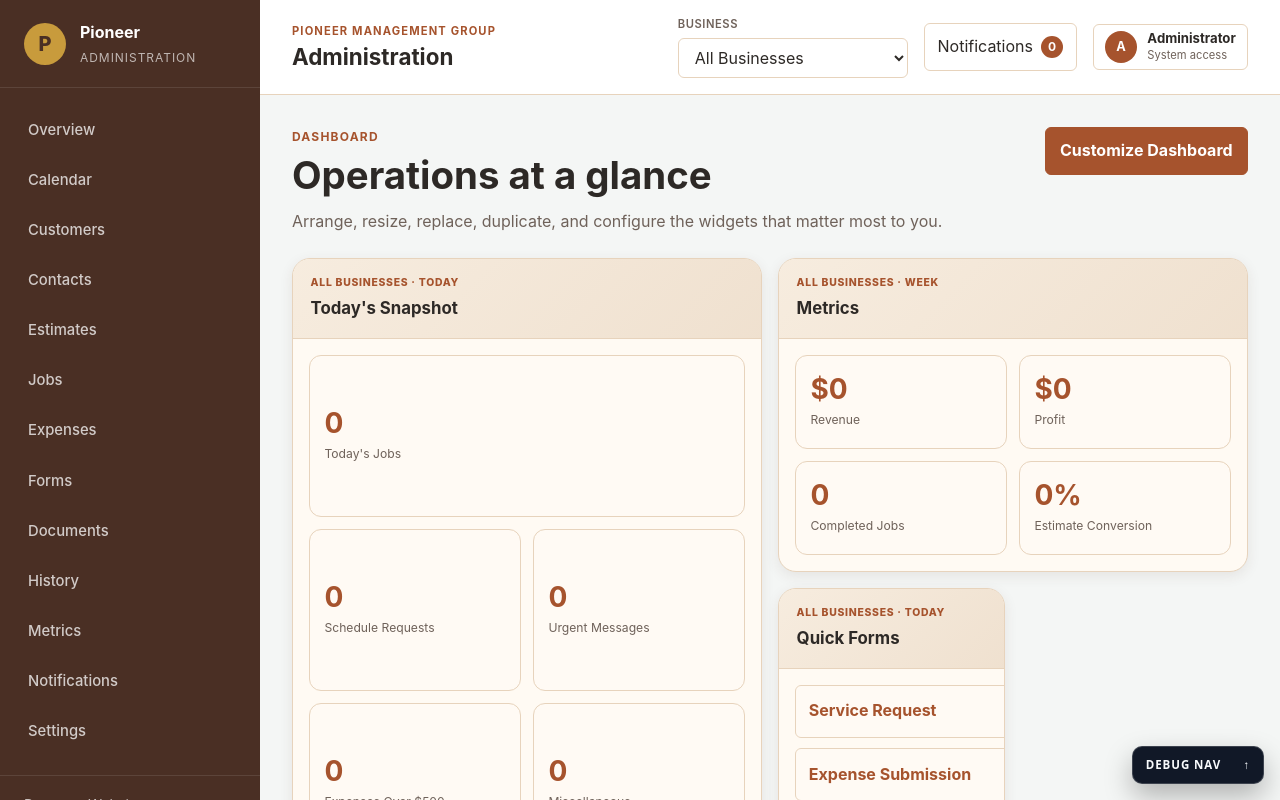
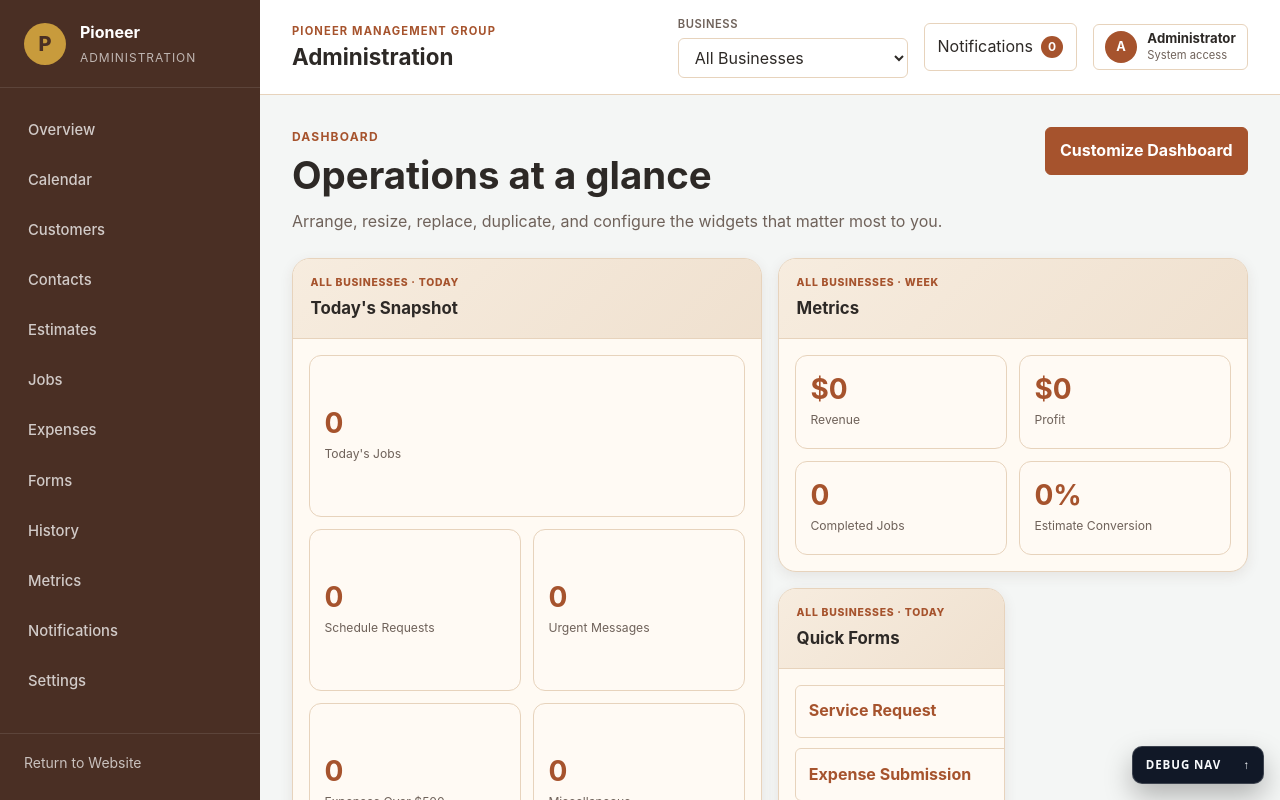
Before and after one commit to Del-985/Pioneer-Enterpises, a React (Vite) app: page /admin in a window 1280 px wide. Shown: the top 800 px of the page. Built offline with nearby package versions, Linux system fonts and the light colour scheme.

Commit message:
Remove Documents from admin navigation

```diff
--- a/src/admin/layout/AdminSidebar.tsx
+++ b/src/admin/layout/AdminSidebar.tsx
@@ -11,7 +11,6 @@ const navigationItems = [
   { label: "Jobs", path: ROUTES.admin.jobs },
   { label: "Expenses", path: ROUTES.admin.expenses },
   { label: "Forms", path: ROUTES.admin.forms },
-  { label: "Documents", path: ROUTES.admin.documents },
   { label: "History", path: ROUTES.admin.history },
   { label: "Metrics", path: ROUTES.admin.metrics },
   { label: "Notifications", path: ROUTES.admin.notifications },
```
